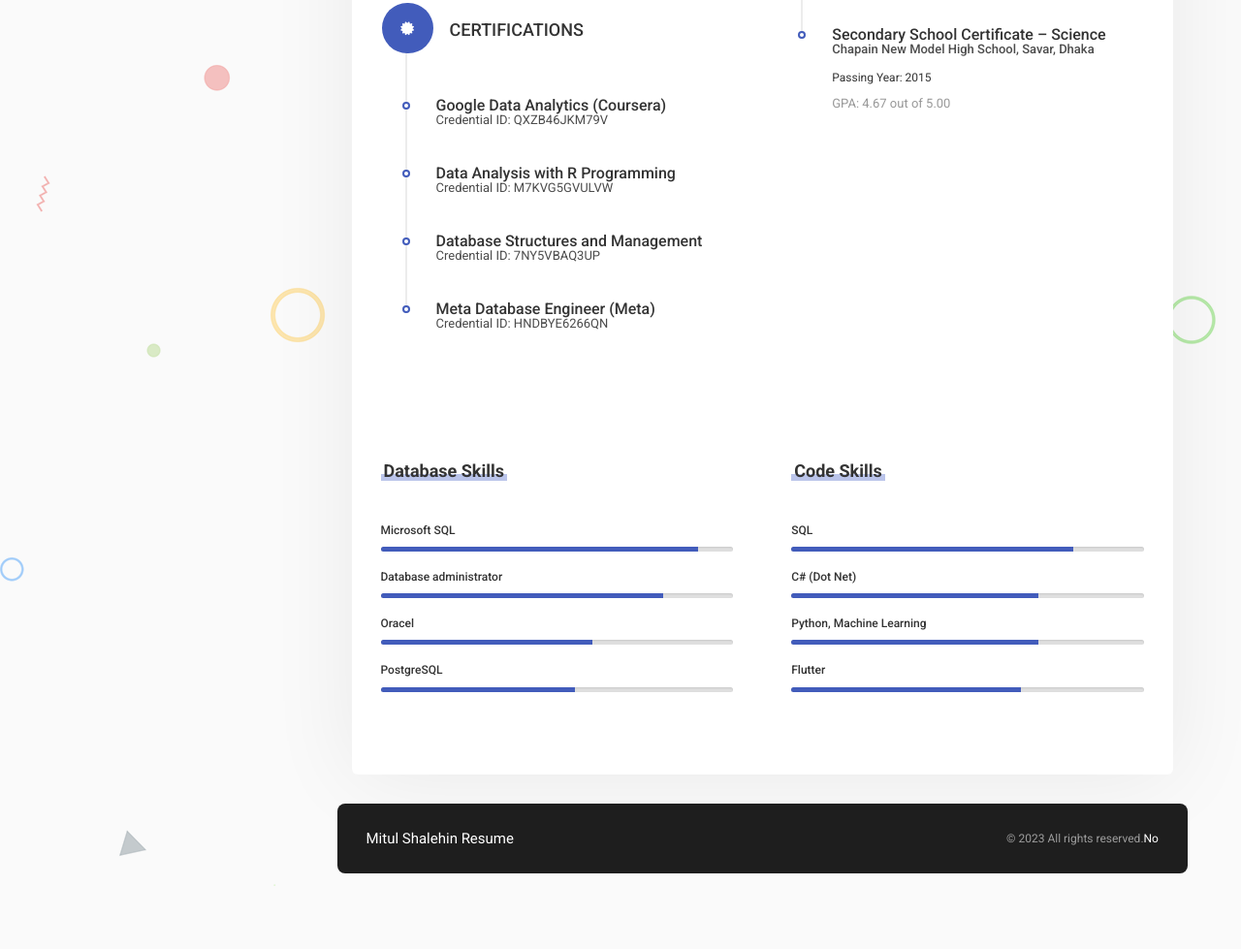
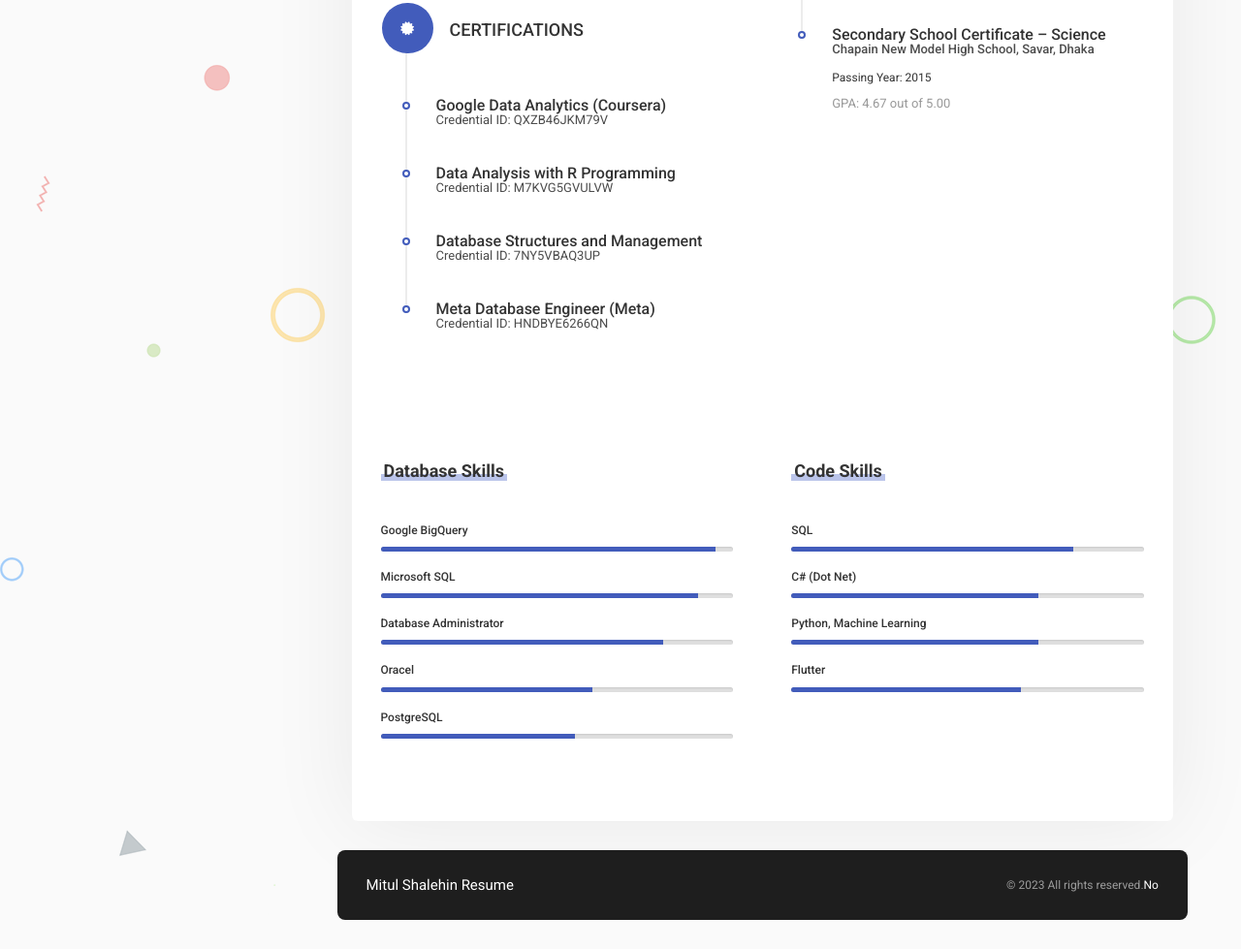
Before and after one commit to mitul-shalehin/resume, a plain HTML site: page index.html in a window 1280 px wide. Shown: the part 970-1949 px from the top of the page at 97% size. Before the commit the page ends 1901 px from the top, so only its background shows below. Drawn offline with Linux system fonts and the light colour scheme.

Commit message:
index.html

```diff
--- a/index.html
+++ b/index.html
@@ -345,14 +345,23 @@
                                                 <h2>Database Skills</h2>
                                             </div>
                                             <ul class="skill-list">
+
+                                            <li>
+                                                    <h3>Google BigQuery</h3>
+                                                    <div class="progress">
+                                                        <div class="percentage" style="width:95%;"></div>
+                                                    </div>
+                                                </li>
                                                 <li>
                                                     <h3>Microsoft SQL</h3>
                                                     <div class="progress">
                                                         <div class="percentage" style="width:90%;"></div>
                                                     </div>
                                                 </li>
+
+
                                                 <li>
-                                                    <h3>Database administrator</h3>
+                                                    <h3>Database Administrator</h3>
                                                     <div class="progress">
                                                         <div class="percentage" style="width:80%;"></div>
                                                     </div>
```
